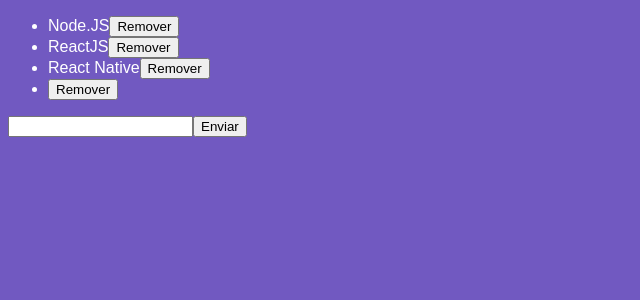
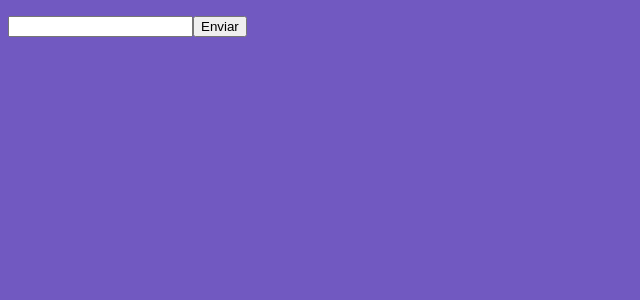
Before and after one commit to jandersonp/modulo04, a React app: page / in a window 1280 px wide. Shown: the top 300 px of the page, without its empty margins (0-640 px from the left). Built offline with nearby package versions, Linux system fonts and the light colour scheme.

Commit message:
chore: Ciclo de vida do Component

```diff
--- a/src/components/TechItem.js
+++ b/src/components/TechItem.js
@@ -1,11 +1,13 @@
 import React from "react";
-import PropTypes from 'prop-types';
+import PropTypes from "prop-types";
 
-function TechItem({ tech, OnDelete}) {
+function TechItem({ tech, onDelete }) {
   return (
     <li>
       {tech}
-      <button onClick={OnDelete} type="button">Remover</button>
+      <button onClick={onDelete} type="button">
+        Remover
+      </button>
     </li>
   );
 }
@@ -17,6 +19,6 @@
 TechItem.propTypes = {
   tech: PropTypes.string.isRequired,
   onDelete: PropTypes.func.isRequired
-}
+};
 
 export default TechItem;
--- a/src/components/TechList.js
+++ b/src/components/TechList.js
@@ -10,8 +10,31 @@
 
   state = {
     newTech: "",
-    techs: ["Node.JS", "ReactJS", "React Native"]
+    techs: []
   };
+  /**Métodos de clico de vida */
+  /**Executado assim que o componente aparece em tela */
+  componentDidMount() {
+    const techs = localStorage.getItem('techs');
+
+    if(techs) {
+      this.setState({ techs: JSON.parse(techs)});
+    }
+  }
+
+  /**Executado sempre que houver alteraçoes nas props ou estado */
+  componentDidUpdate(_, prevState) {
+    if(prevState.techs !== this.state.techs) {
+      localStorage.setItem('techs', JSON.stringify(this.state.techs))
+    }
+  }
+
+  /**Executado quando o componente deixa de existir*/
+  componentWillMount(){}
+
+
+
+
 
   handleInputChange = e => {
     this.setState({ newTech: e.target.value });
@@ -27,7 +50,7 @@
     });
   };
 
-  handleDelete = tech => {
+  handleDelete = (tech)  => {
     this.setState({ techs: this.state.techs.filter(t => t !== tech) });
   };
 
@@ -35,14 +58,13 @@
     return (
       <form onSubmit={this.handleSubmit}>
         <ul>
-          {this.state.techs.map(tech => (
+          {this.state.techs.map(tech =>
             <TechItem
               key={tech}
               tech={tech}
               onDelete={() => this.handleDelete(tech)}
             />
-          ))}
-          <TechItem />
+          )}
         </ul>
         <input
           type="text"
```
